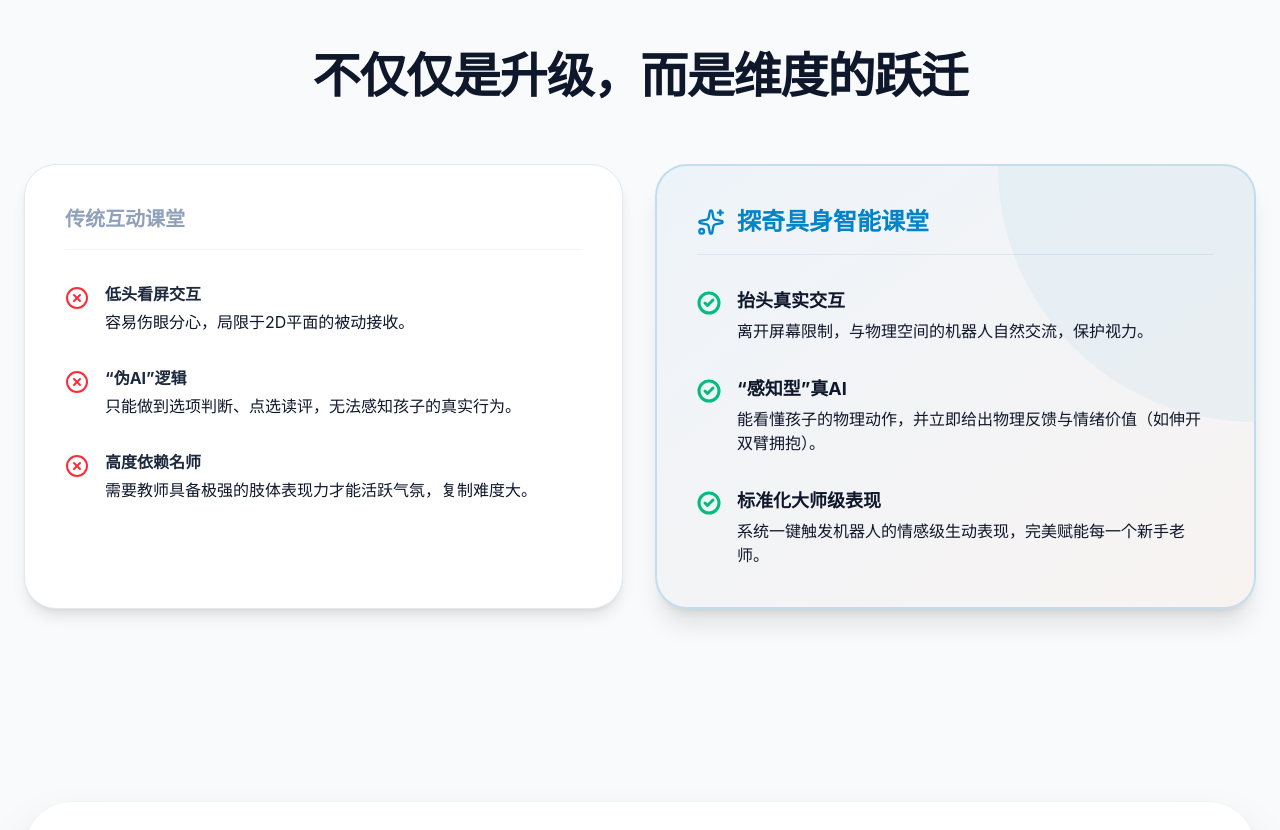
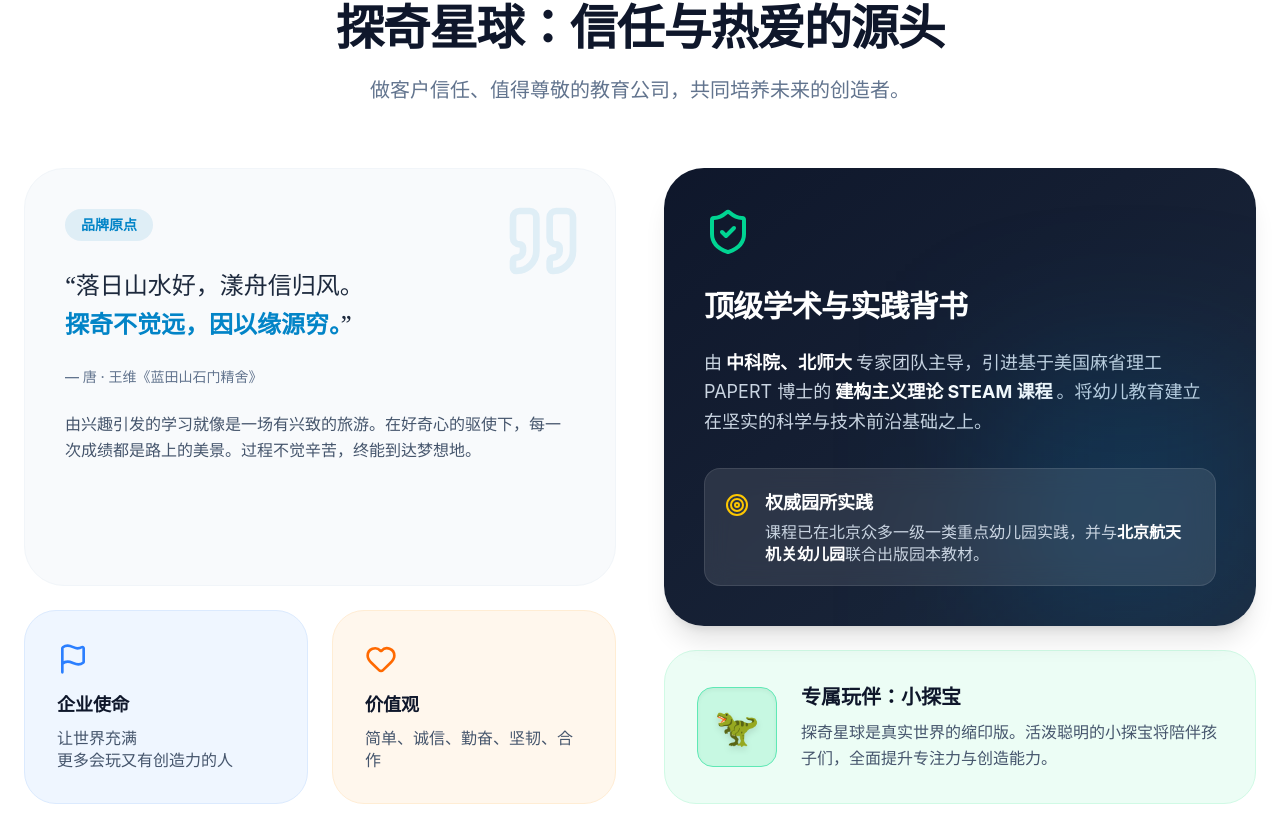
Before and after one commit to yuntaozhu/tanqiedu, a React (Vite) app: page / in a window 1280 px wide. Shown: the part 3030-3860 px from the top of the page. Built offline with nearby package versions, Linux system fonts and the light colour scheme.

Commit message:
feat: Add company background section to Home
Introduces a new section on the home page detailing the company's background and brand story, emphasizing trust and passion in educational creation. This section includes a heading and descriptive text, along with a grid layout for future content.

```diff
--- a/src/pages/Home.tsx
+++ b/src/pages/Home.tsx
@@ -1,7 +1,8 @@
 import { motion, Variants } from 'framer-motion';
 import {
   PlayCircle, Calendar, Eye, Layers, Bot, ActivitySquare, Printer, Camera,
-  XCircle, CheckCircle2, ChevronRight, Box, Cpu, Sparkles, Rocket
+  XCircle, CheckCircle2, ChevronRight, Box, Cpu, Sparkles, Rocket,
+  Quote, Flag, Heart, ShieldCheck, Target
 } from 'lucide-react';
 import { Link } from 'react-router-dom';
 
@@ -95,7 +96,7 @@ export default function Home() {
       </section>
 
       {/* 3. Bento Box Scenarios */}
-      <section className="py-24 bg-slate-900 text-white mt-12 mb-12 relative overflow-hidden">
+      <section className="py-24 bg-slate-900 text-white mt-12 relative overflow-hidden">
         <div className="max-w-7xl mx-auto px-6 relative z-10">
           <motion.div
             initial="hidden" whileInView="visible" viewport={{ once: true }} variants={fadeUpVariants}
@@ -160,7 +161,83 @@ export default function Home() {
         </div>
       </section>
 
-      {/* 4. Comparison */}
+      {/* 4. Company Background & Brand Story */}
+      <section className="py-24 bg-white relative overflow-hidden">
+        <div className="max-w-7xl mx-auto px-6">
+          <motion.div
+            className="text-center mb-16"
+            initial="hidden" whileInView="visible" viewport={{ once: true }} variants={fadeUpVariants}
+          >
+            <h2 className="text-4xl md:text-5xl font-black text-slate-900 mb-6 tracking-tight">探奇星球：信任与热爱的源头</h2>
+            <p className="text-xl text-slate-500 max-w-2xl mx-auto">做客户信任、值得尊敬的教育公司，共同培养未来的创造者。</p>
+          </motion.div>
+
+          <motion.div
+            className="grid lg:grid-cols-2 gap-12 items-stretch"
+            variants={staggerContainer} initial="hidden" whileInView="visible" viewport={{ once: true }}
+          >
+            {/* Left: Origin & Values */}
+            <motion.div variants={fadeUpVariants} className="space-y-6 flex flex-col h-full">
+              <div className="bg-slate-50 p-10 rounded-[2.5rem] border border-slate-100 relative flex-1">
+                <Quote className="absolute top-8 right-8 text-primary/10" size={80} />
+                <div className="inline-block px-4 py-1.5 bg-primary/10 text-primary font-bold text-sm rounded-full mb-6">品牌原点</div>
+                <p className="text-2xl font-serif text-slate-800 mb-6 leading-relaxed">
+                  “落日山水好，漾舟信归风。<br/>
+                  <span className="text-primary font-black">探奇不觉远，因以缘源穷。</span>”
+                </p>
+                <p className="text-slate-500 text-sm font-medium mb-6">— 唐 · 王维《蓝田山石门精舍》</p>
+                <div className="text-slate-600 leading-relaxed">
+                  由兴趣引发的学习就像是一场有兴致的旅游。在好奇心的驱使下，每一次成绩都是路上的美景。过程不觉辛苦，终能到达梦想地。
+                </div>
+              </div>
+
+              <div className="grid grid-cols-2 gap-6">
+                 <div className="bg-blue-50 border border-blue-100 p-8 rounded-[2rem]">
+                   <Flag className="text-blue-500 mb-4" size={32}/>
+                   <div className="font-bold text-slate-900 text-lg mb-2">企业使命</div>
+                   <div className="text-slate-600 leading-snug">让世界充满<br/>更多会玩又有创造力的人</div>
+                 </div>
+                 <div className="bg-orange-50 border border-orange-100 p-8 rounded-[2rem]">
+                   <Heart className="text-orange-500 mb-4" size={32}/>
+                   <div className="font-bold text-slate-900 text-lg mb-2">价值观</div>
+                   <div className="text-slate-600 leading-snug">简单、诚信、勤奋、坚韧、合作</div>
+                 </div>
+              </div>
+            </motion.div>
+
+            {/* Right: Academic & Practical Backing */}
+            <motion.div variants={fadeUpVariants} className="flex flex-col gap-6 h-full">
+               <div className="bg-gradient-to-br from-slate-900 to-slate-800 p-10 rounded-[2.5rem] text-white shadow-xl relative overflow-hidden flex-1">
+                  <div className="absolute right-0 bottom-0 w-64 h-64 bg-primary/20 blur-[80px] pointer-events-none" />
+                  <ShieldCheck size={48} className="text-emerald-400 mb-8" />
+                  <h3 className="text-3xl font-black mb-6 tracking-tight">顶级学术与实践背书</h3>
+                  <p className="text-slate-300 leading-relaxed text-lg mb-8">
+                    由<span className="text-white font-bold mx-1">中科院、北师大</span>专家团队主导，引进基于美国麻省理工 PAPERT 博士的<span className="text-white font-bold mx-1">建构主义理论 STEAM 课程</span>。将幼儿教育建立在坚实的科学与技术前沿基础之上。
+                  </p>
+                  <div className="p-5 bg-white/10 backdrop-blur-md rounded-2xl border border-white/10 flex gap-4 items-start">
+                    <Target className="text-yellow-400 shrink-0 mt-1" size={24} />
+                    <div>
+                      <span className="font-bold text-white text-lg block mb-1">权威园所实践</span>
+                      <span className="text-slate-300 leading-snug block">课程已在北京众多一级一类重点幼儿园实践，并与<span className="text-white font-bold">北京航天机关幼儿园</span>联合出版园本教材。</span>
+                    </div>
+                  </div>
+               </div>
+
+               <div className="bg-emerald-50 border border-emerald-100 p-8 rounded-[2rem] flex items-center gap-6">
+                  <div className="w-20 h-20 bg-emerald-200/50 rounded-2xl flex items-center justify-center shrink-0 border border-emerald-300 shadow-inner">
+                     <span className="text-4xl filter drop-shadow-md">🦖</span>
+                  </div>
+                  <div>
+                    <h4 className="text-xl font-bold text-slate-900 mb-2">专属玩伴：小探宝</h4>
+                    <p className="text-slate-600 leading-relaxed">探奇星球是真实世界的缩印版。活泼聪明的小探宝将陪伴孩子们，全面提升专注力与创造能力。</p>
+                  </div>
+               </div>
+            </motion.div>
+          </motion.div>
+        </div>
+      </section>
+
+      {/* 5. Comparison */}
       <section className="py-24 max-w-7xl mx-auto px-6 w-full">
         <motion.div
           className="text-center mb-16"
@@ -217,7 +294,7 @@ export default function Home() {
         </motion.div>
       </section>
 
-      {/* 5. Courseware System Routing */}
+      {/* 6. Courseware System Routing */}
       <section className="py-24 max-w-7xl mx-auto px-6 w-full text-center">
          <motion.div
             initial="hidden" whileInView="visible" viewport={{ once: true }} variants={staggerContainer}
```
